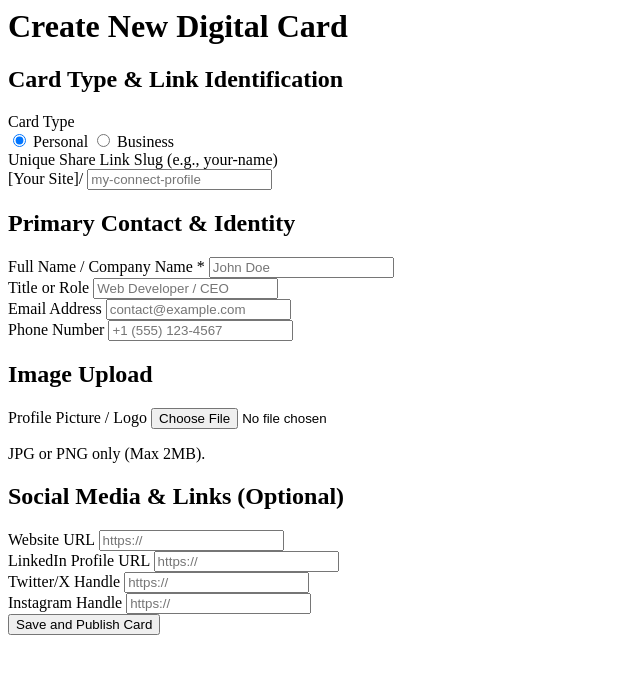
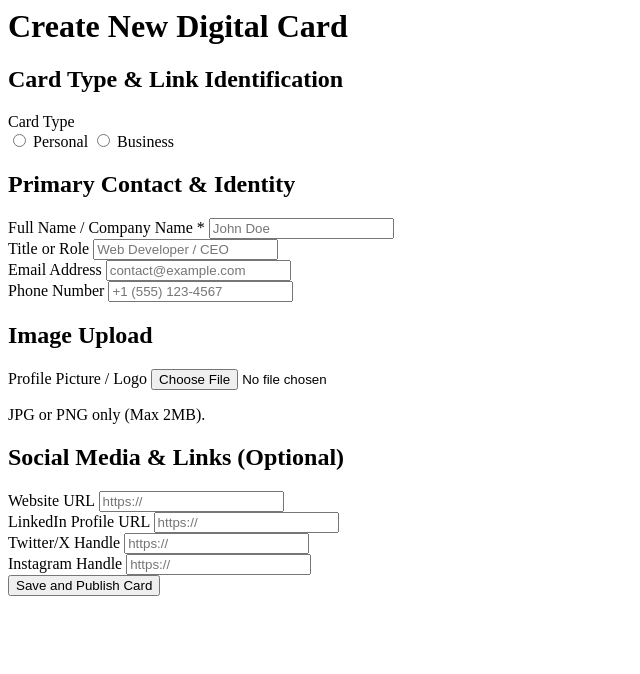
Before and after one commit to latif83/socialcards, a PHP site: page /pages/create-card.php in a window 1280 px wide. Shown: the top 674 px of the page, without its empty margins (0-640 px from the left). Run offline with PHP 8.4, Linux system fonts and the light colour scheme.

Commit message:
Updates on project!

```diff
--- a/api/api.php
+++ b/api/api.php
@@ -6,6 +6,7 @@ header('Content-Type: application/json'); // API responses are usually JSON
 // Includes
 require_once __DIR__ . '/../config.php';     // Your SQLite PDO connection
 require_once __DIR__ . '/controllers/AuthController.php'; // New Controller file
+require_once __DIR__ . '/controllers/CardController.php'; // New Controller file
 
 // --- 1. Get Route and Method ---
 $route = $_GET['route'] ?? '';
@@ -19,7 +20,7 @@ $routes = [
     // Route Name       => [Controller Class, Method Name]
     'login'           => ['AuthController', 'handleLogin'],
     'register'        => ['AuthController', 'handleRegister'],
-    // 'addCard'         => ['CardController', 'handleAdd'], // Future routes
+    'addCard'         => ['CardController', 'handleAdd'],
     // 'deleteCard'      => ['CardController', 'handleDelete'], // Future routes
 ];
 
--- a/pages/create-card.php
+++ b/pages/create-card.php
@@ -1,65 +1,12 @@
 <?php
 // Initialize variables to hold form data and errors
 $errors = [];
-$cardData = [
-    'card_type' => 'personal',
-    'full_name' => '',
-    'title_role' => '',
-    'email' => '',
-    'phone' => '',
-    'share_slug' => ''
-    // ... add more fields
-];
 
-// Check if the form has been submitted
-if ($_SERVER['REQUEST_METHOD'] === 'POST') {
 
-    // --- 1. Sanitize and Validate Input ---
-    $cardData['card_type'] = $_POST['card_type'] ?? 'personal';
-    $cardData['full_name'] = trim($_POST['full_name'] ?? '');
-    $cardData['title_role'] = trim($_POST['title_role'] ?? '');
-    $cardData['email'] = trim($_POST['email'] ?? '');
-    $cardData['phone'] = trim($_POST['phone'] ?? '');
-    $cardData['share_slug'] = trim($_POST['share_slug'] ?? '');
-    // Sanitize the slug (e.g., lowercase, replace spaces with hyphens)
-    $cardData['share_slug'] = strtolower(preg_replace('/[^a-z0-9\-]/', '', str_replace(' ', '-', $cardData['share_slug'])));
-
-    if (empty($cardData['full_name'])) {
-        $errors['full_name'] = "Full Name is required.";
-    }
-    if (empty($cardData['share_slug'])) {
-        $errors['share_slug'] = "A unique share link slug is required.";
-    }
-
-    // --- 2. Handle File Upload (Placeholder) ---
-    // if (isset($_FILES['profile_image']) && $_FILES['profile_image']['error'] === UPLOAD_ERR_OK) {
-    //     // Actual file processing code would go here (validation, moving file, saving path to DB)
-    // }
-
-    // --- 3. Process if no errors ---
-    if (empty($errors)) {
-        // --- THIS IS WHERE YOU WILL INSERT INTO SQLITE DB ---
-        // For now, just a success message placeholder
-        $success_message = "Card details submitted successfully! Database insertion logic goes here.";
-        // Optionally redirect to the dashboard or cards list after success
-        // header("Location: ?page=cards"); exit;
-    }
-}
 ?>
 
 <div class="container mx-auto p-4 md:p-8">
     <h1 class="text-3xl font-bold text-gray-800 mb-6">Create New Digital Card</h1>
-
-    <?php if (!empty($success_message)): ?>
-        <div class="bg-green-100 border border-green-400 text-green-700 px-4 py-3 rounded relative mb-4" role="alert">
-            <span class="block sm:inline"><?= htmlspecialchars($success_message) ?></span>
-        </div>
-    <?php elseif (!empty($errors)): ?>
-        <div class="bg-red-100 border border-red-400 text-red-700 px-4 py-3 rounded relative mb-4" role="alert">
-            <span class="font-bold">Error!</span>
-            <span class="block sm:inline">Please correct the errors below and try again.</span>
-        </div>
-    <?php endif; ?>
 
     <form method="POST" enctype="multipart/form-data" class="bg-white p-6 rounded-lg shadow-xl">
 
@@ -70,30 +17,16 @@ if ($_SERVER['REQUEST_METHOD'] === 'POST') {
                 <label class="block text-gray-700 font-medium mb-2">Card Type</label>
                 <div class="flex space-x-4">
                     <label class="inline-flex items-center">
-                        <input type="radio" class="form-radio text-indigo-600" name="card_type" value="personal"
-                            <?= $cardData['card_type'] === 'personal' ? 'checked' : '' ?>>
+                        <input type="radio" class="form-radio text-indigo-600" name="card_type" value="personal">
                         <span class="ml-2">Personal</span>
                     </label>
                     <label class="inline-flex items-center">
-                        <input type="radio" class="form-radio text-indigo-600" name="card_type" value="business"
-                            <?= $cardData['card_type'] === 'business' ? 'checked' : '' ?>>
+                        <input type="radio" class="form-radio text-indigo-600" name="card_type" value="business">
                         <span class="ml-2">Business</span>
                     </label>
                 </div>
             </div>
 
-            <div>
-                <label for="share_slug" class="block text-gray-700 font-medium mb-2">Unique Share Link Slug (e.g., your-name)</label>
-                <div class="flex rounded-lg shadow-sm">
-                    <span class="inline-flex items-center px-3 rounded-l-md border border-r-0 border-gray-300 bg-gray-50 text-gray-500 text-sm">
-                        [Your Site]/
-                    </span>
-                    <input type="text" id="share_slug" name="share_slug" value="<?= htmlspecialchars($cardData['share_slug']) ?>"
-                        class="flex-1 block w-full rounded-none rounded-r-md border-gray-300 focus:border-indigo-500 focus:ring-indigo-500 p-2"
-                        placeholder="my-connect-profile">
-                </div>
-                <?php if (isset($errors['share_slug'])): ?><p class="text-red-500 text-xs italic mt-1"><?= $errors['share_slug'] ?></p><?php endif; ?>
-            </div>
 
         </div>
 
@@ -102,30 +35,26 @@ if ($_SERVER['REQUEST_METHOD'] === 'POST') {
 
             <div>
                 <label for="full_name" class="block text-gray-700 font-medium mb-2">Full Name / Company Name <span class="text-red-500">*</span></label>
-                <input type="text" id="full_name" name="full_name" value="<?= htmlspecialchars($cardData['full_name']) ?>"
-                    class="w-full border border-gray-300 p-2 rounded-lg focus:ring-indigo-500 focus:border-indigo-500"
+                <input type="text" id="full_name" name="name" class="w-full border border-gray-300 p-2 rounded-lg focus:ring-indigo-500 focus:border-indigo-500"
                     placeholder="John Doe">
                 <?php if (isset($errors['full_name'])): ?><p class="text-red-500 text-xs italic mt-1"><?= $errors['full_name'] ?></p><?php endif; ?>
             </div>
 
             <div>
                 <label for="title_role" class="block text-gray-700 font-medium mb-2">Title or Role</label>
-                <input type="text" id="title_role" name="title_role" value="<?= htmlspecialchars($cardData['title_role']) ?>"
-                    class="w-full border border-gray-300 p-2 rounded-lg focus:ring-indigo-500 focus:border-indigo-500"
+                <input type="text" id="title_role" name="title_role" class="w-full border border-gray-300 p-2 rounded-lg focus:ring-indigo-500 focus:border-indigo-500"
                     placeholder="Web Developer / CEO">
             </div>
 
             <div>
                 <label for="email" class="block text-gray-700 font-medium mb-2">Email Address</label>
-                <input type="email" id="email" name="email" value="<?= htmlspecialchars($cardData['email']) ?>"
-                    class="w-full border border-gray-300 p-2 rounded-lg focus:ring-indigo-500 focus:border-indigo-500"
+                <input type="email" id="email" name="email" class="w-full border border-gray-300 p-2 rounded-lg focus:ring-indigo-500 focus:border-indigo-500"
                     placeholder="contact@example.com">
             </div>
 
             <div>
                 <label for="phone" class="block text-gray-700 font-medium mb-2">Phone Number</label>
-                <input type="tel" id="phone" name="phone" value="<?= htmlspecialchars($cardData['phone']) ?>"
-                    class="w-full border border-gray-300 p-2 rounded-lg focus:ring-indigo-500 focus:border-indigo-500"
+                <input type="tel" id="phone" name="phone" class="w-full border border-gray-300 p-2 rounded-lg focus:ring-indigo-500 focus:border-indigo-500"
                     placeholder="+1 (555) 123-4567">
             </div>
         </div>
@@ -160,3 +89,52 @@ if ($_SERVER['REQUEST_METHOD'] === 'POST') {
         </div>
     </form>
 </div>
+
+<script>
+document.addEventListener("DOMContentLoaded", () => {
+    const form = document.querySelector("form");
+
+    form.addEventListener("submit", async (e) => {
+        e.preventDefault(); // Prevent page reload
+
+        const formData = new FormData(form); // Automatically includes file uploads
+
+        try {
+            const response = await fetch("api/api.php?route=addCard", {
+                method: "POST",
+                body: formData
+            });
+
+            const result = await response.json();
+
+            // Clear any previous messages
+            document.querySelectorAll(".alert").forEach(el => el.remove());
+
+            if (result.success) {
+                // Show success message
+                const msgDiv = document.createElement("div");
+                msgDiv.className = "alert bg-green-100 border border-green-400 text-green-700 px-4 py-3 rounded mb-4";
+                msgDiv.innerHTML = `<span>${result.message}</span>`;
+                form.prepend(msgDiv);
+
+                // Optionally reset the form
+                form.reset();
+
+            } else {
+                // Show error message
+                const msgDiv = document.createElement("div");
+                msgDiv.className = "alert bg-red-100 border border-red-400 text-red-700 px-4 py-3 rounded mb-4";
+                msgDiv.innerHTML = `<span>${result.message}</span>`;
+                form.prepend(msgDiv);
+            }
+
+        } catch (err) {
+            console.error("Error submitting form:", err);
+            const msgDiv = document.createElement("div");
+            msgDiv.className = "alert bg-red-100 border border-red-400 text-red-700 px-4 py-3 rounded mb-4";
+            msgDiv.innerHTML = `<span>Unexpected error occurred.</span>`;
+            form.prepend(msgDiv);
+        }
+    });
+});
+</script>
```
Also changed, not shown: api/controllers/CardController.php (added, +113 -0 lines).
